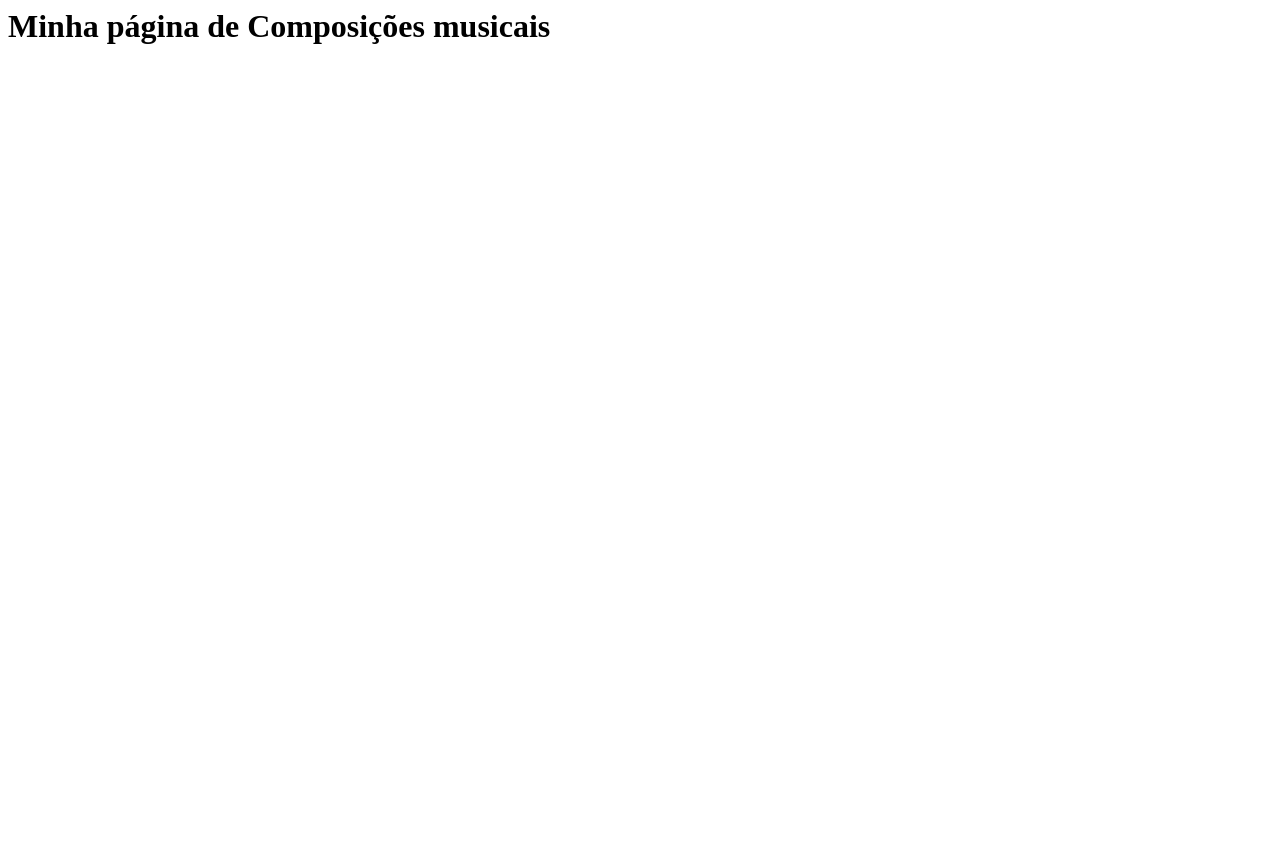
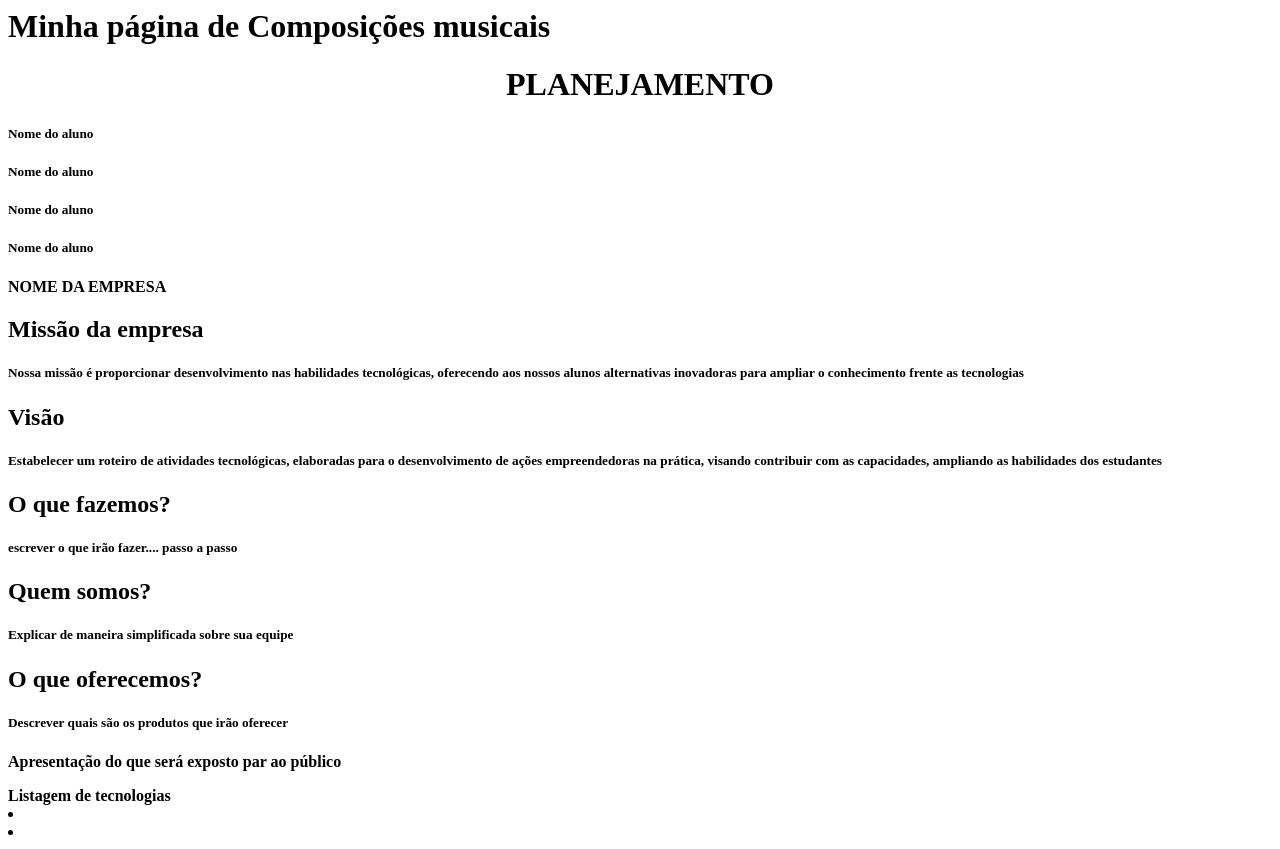
Before and after one commit to Ruangostoso2022/composi-o-musical, a plain HTML site: page index.html in a window 1280 px wide. Before the commit the page ends 800 px from the top, so only its background shows below. Drawn offline with Linux system fonts and the light colour scheme.

Commit message:
Update index.html

```diff
--- a/index.html
+++ b/index.html
@@ -1 +1,39 @@
 <h1>Minha página de Composições musicais</h1>
+<html>
+
+<h1 align="center">PLANEJAMENTO</h1>
+
+<h5 align=”right”>Nome do aluno</h5>
+<h5 align=”right”>Nome do aluno</h5>
+<h5 align=”right”>Nome do aluno</h5>
+<h5 align=”right”>Nome do aluno</h5>
+
+
+<b>NOME DA EMPRESA<b>
+
+<h2 align=”left”> <b> Missão da empresa</h2><b>
+<h5 align=“justify”> <p> Nossa missão é proporcionar desenvolvimento nas habilidades tecnológicas, oferecendo aos nossos alunos alternativas inovadoras para ampliar o conhecimento frente as tecnologias</h5>
+
+<h2 align=”left”> <b>Visão</h2><b>
+<h5 align=“justify”> <p>Estabelecer um roteiro de atividades tecnológicas, elaboradas para o desenvolvimento de ações empreendedoras na prática, visando contribuir com as capacidades, ampliando as habilidades dos estudantes</h5>
+
+<h2 align=”left”> <b>O que fazemos?</h2><b>
+<h5 align=“justify”> <p> escrever o que irão fazer.... passo a passo</h5>
+
+<h2 align=”left”> <b>Quem somos?</h2><b>
+<h5 align=“justify”> <p>Explicar de maneira simplificada sobre sua equipe</h5>
+
+<h2 align=”left”> <b>O que oferecemos?</h2><b>
+<h5 align=“justify”> <p>Descrever quais são os produtos que irão oferecer</h5>
+
+  <div class="Apresentações">
+  <p> Apresentação do que será exposto par ao público</p>
+  <img scrc-"C:\Users\Acer\Documents\Aulas 2022\Programacao\reuniao 10_08\GEProgramacao2906-main" alt-"imagem mapa conceitual"
+</div>
+<div> Listagem de tecnologias
+  <li> <!--<html></html> Todo documento html deve iniciar e finalizar com essa tag--></li>
+  <li> <!--<p></p> parágrafo--> </li>
+</div>
+
+
+</html>
```
